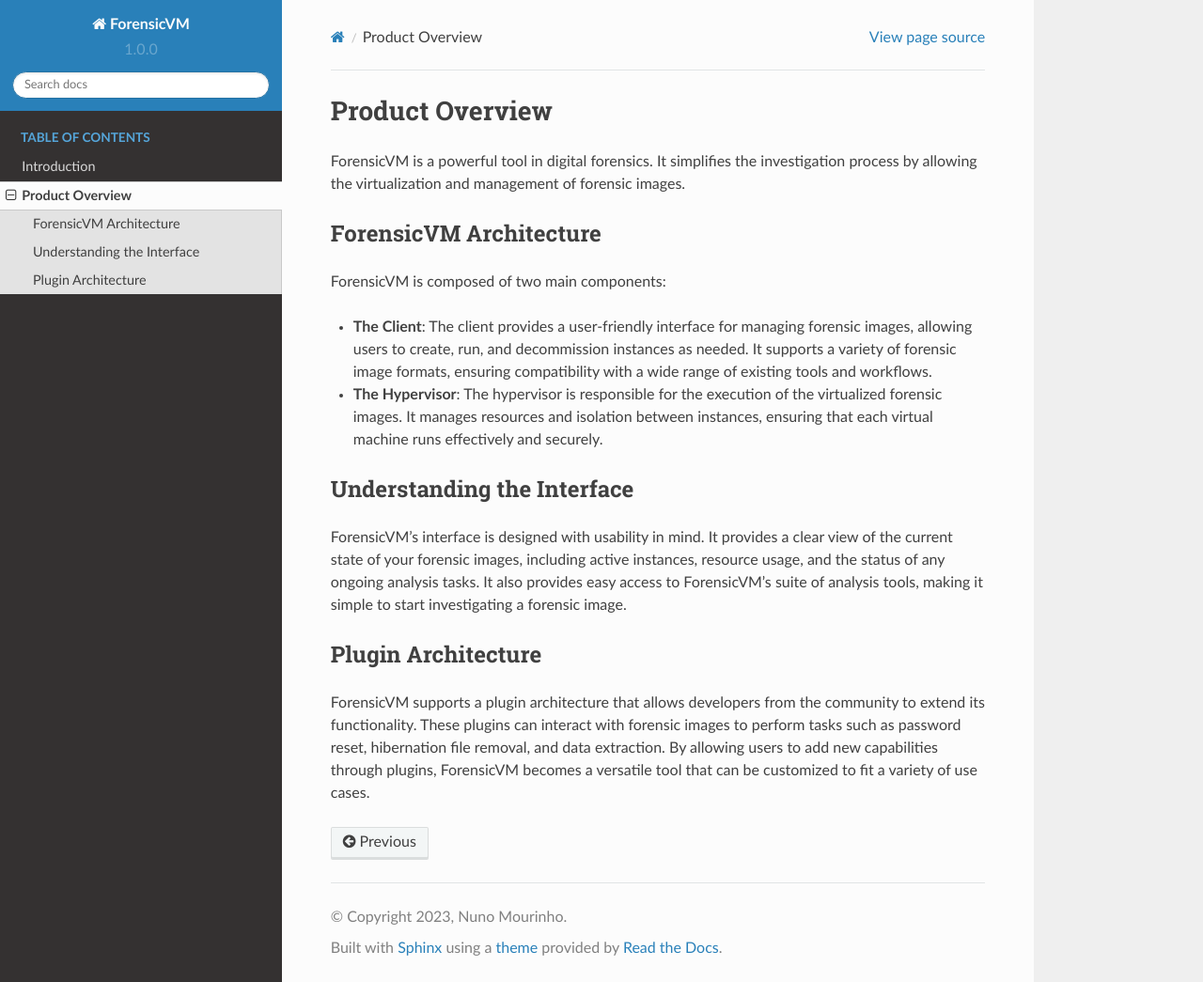
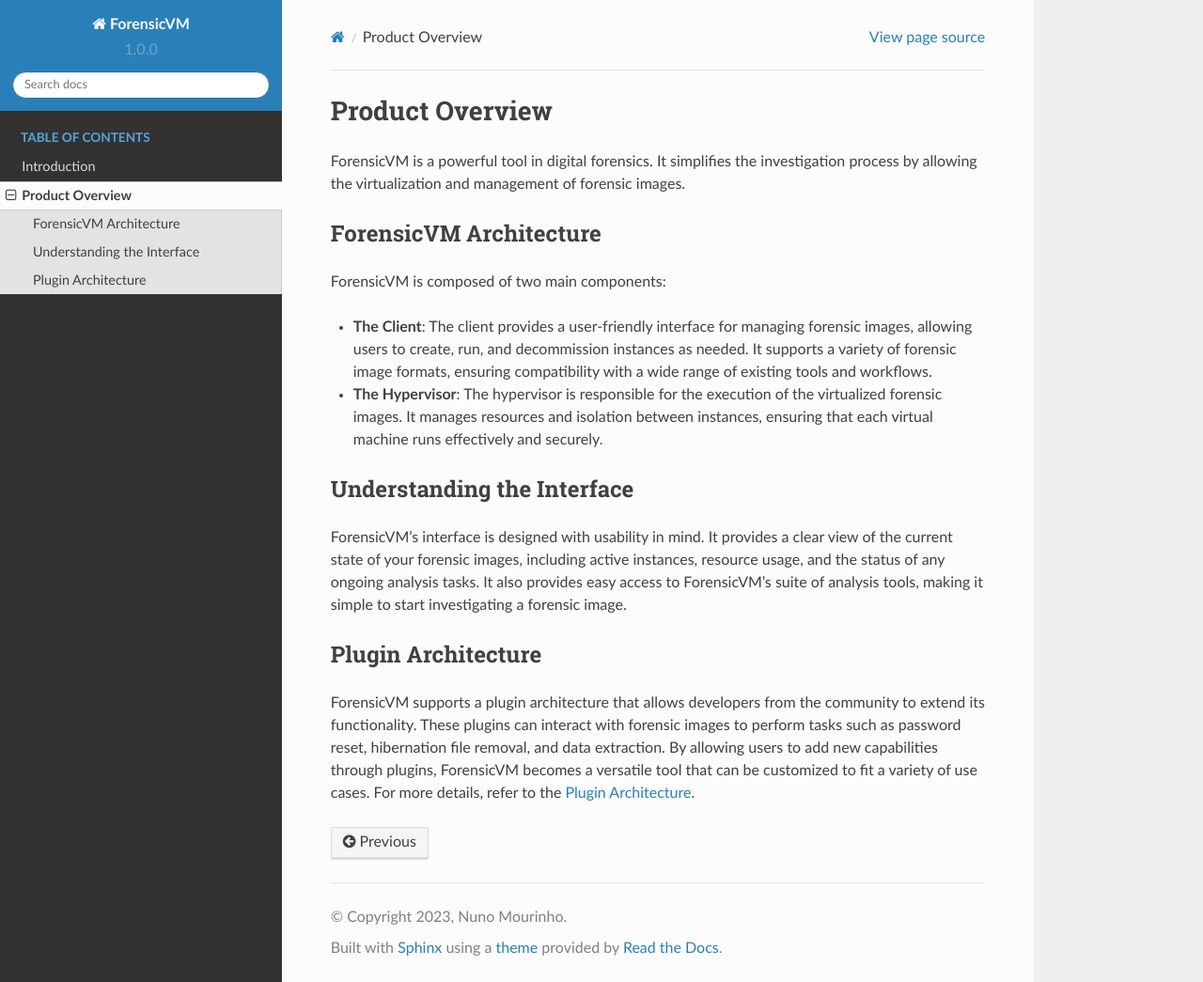
Before and after one commit to nunomourinho/ForensicVMServerAndClientDocs, a Sphinx documentation site: the page built from docs/product_overview/product_overview.rst, in a window 1280 px wide and 1045 px high. Shown: the whole window at 94% size. Built offline with Sphinx 7.4.7 and the Read the Docs theme 2.0.0, drawn with Linux system fonts in a browser that asks for light colours.

Commit message:
Update product_overview.rst

```diff
--- a/docs/product_overview/product_overview.rst
+++ b/docs/product_overview/product_overview.rst
@@ -22,3 +22,4 @@
 ======================
 
 ForensicVM supports a plugin architecture that allows developers from the community to extend its functionality. These plugins can interact with forensic images to perform tasks such as password reset, hibernation file removal, and data extraction. By allowing users to add new capabilities through plugins, ForensicVM becomes a versatile tool that can be customized to fit a variety of use cases.
+For more details, refer to the :ref:`plugin-documentation`.
```
